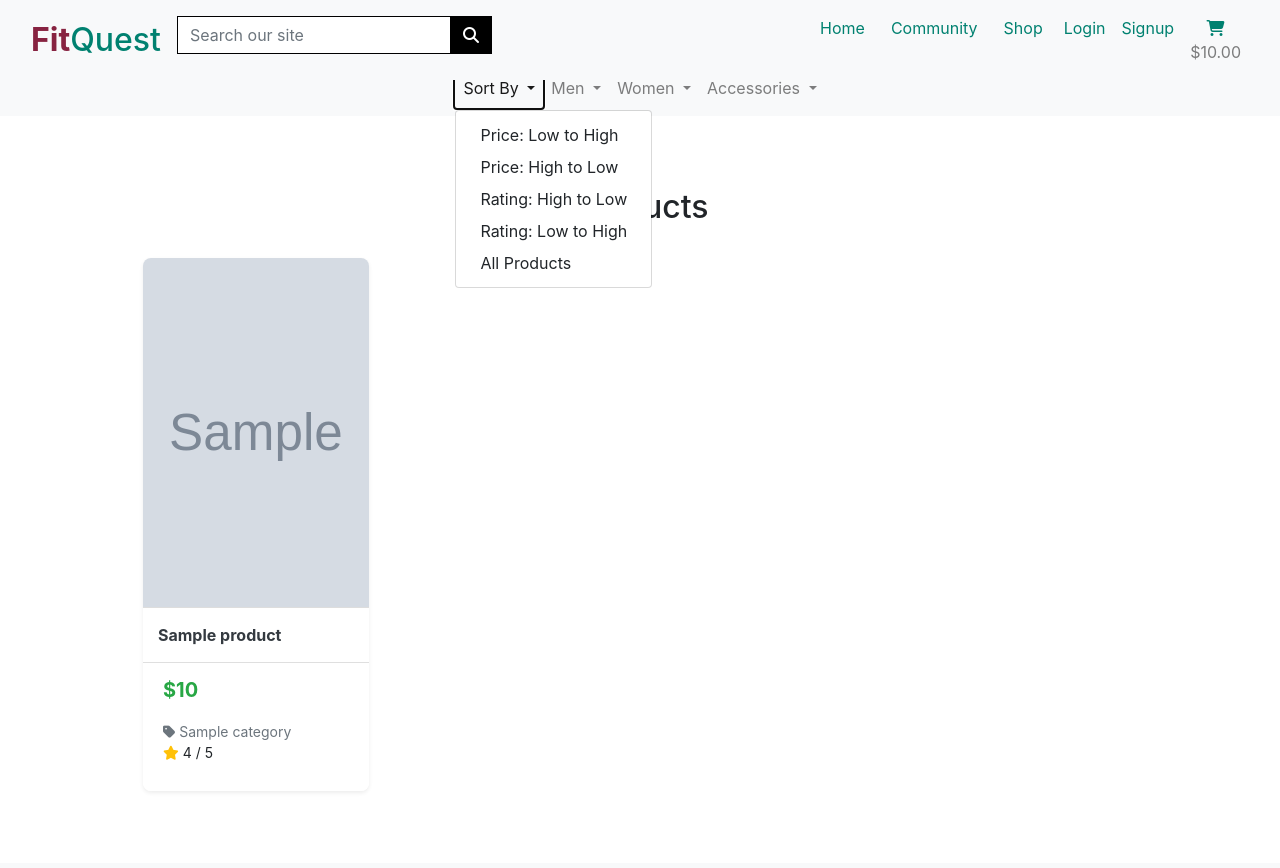
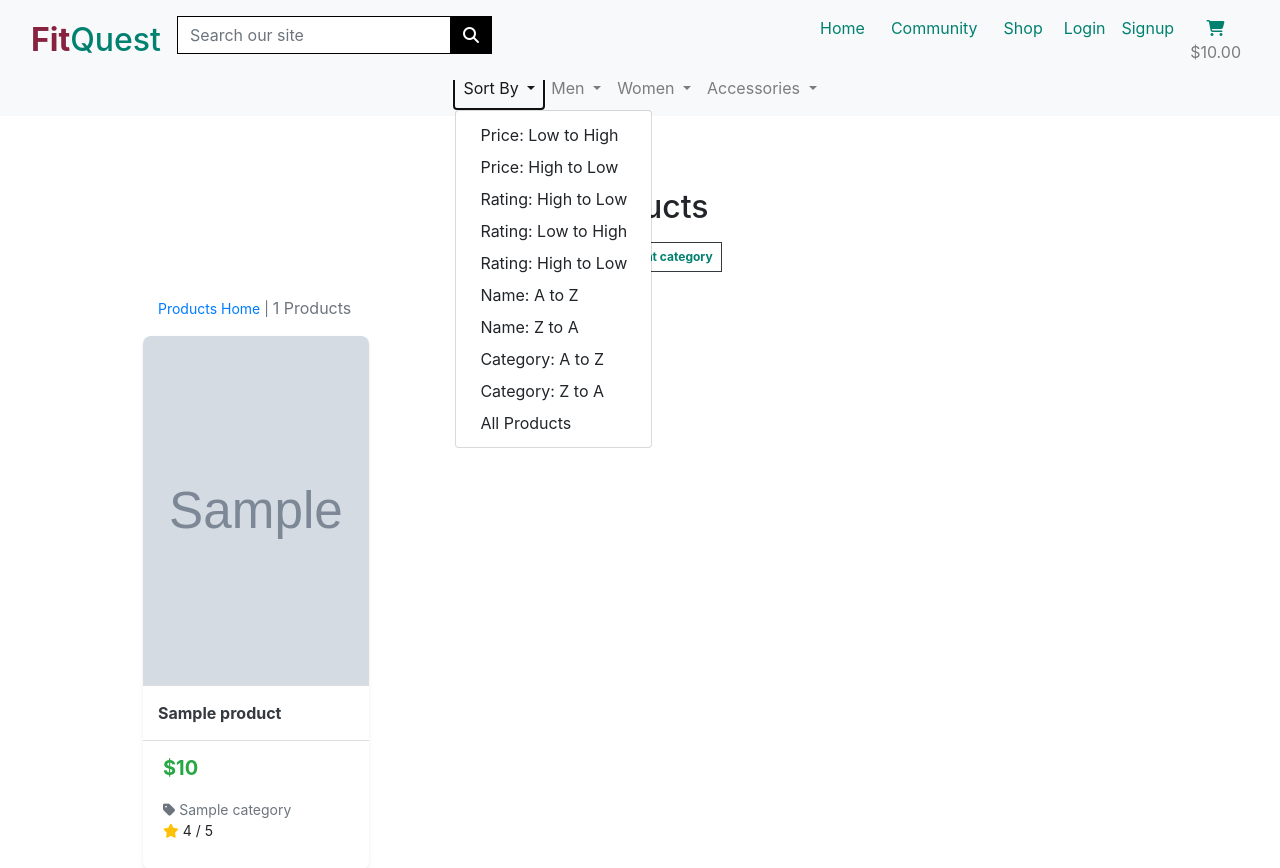
Before and after one commit to Dhruvesh48/FitQuest, a Django app: template shop/templates/shop/products_list.html in a window 1280 px wide, after a click on "Sort By". Shown: the top 868 px of the page. Before the commit the page ends 760 px from the top, so only its background shows below. Run offline with Django 5.2, Linux system fonts and the light colour scheme; the template is opened without the code that fills it: most values are stand-ins (such as "Sample title", 1, 10 or a date in 2020); grey boxes marked "Sample" are stand-in pictures; some libraries are stand-ins or nearby versions.

Commit message:
added category sorting and product count

```diff
--- a/shop/templates/shop/products_list.html
+++ b/shop/templates/shop/products_list.html
@@ -19,11 +19,16 @@
                         Sort By
                     </a>
                     <ul class="dropdown-menu" aria-labelledby="navbarDropdown1">
-                        <li><a class="dropdown-item" href="?sort=price_asc">Price: Low to High</a></li>
-                        <li><a class="dropdown-item" href="?sort=price_desc">Price: High to Low</a></li>
-                        <li><a class="dropdown-item" href="?sort=rating_desc">Rating: High to Low</a></li>
-                        <li><a class="dropdown-item" href="?sort=rating_asc">Rating: Low to High</a></li>
-                        <li><a class="dropdown-item" href="{% url 'product_list' %}">All Products</a></li>
+                        <li><a href="?sort=price_asc" class="dropdown-item" >Price: Low to High</a></li>
+                        <li><a href="?sort=price_desc" class="dropdown-item" >Price: High to Low</a></li>
+                        <li><a href="?sort=rating_desc" class="dropdown-item" >Rating: High to Low</a></li>
+                        <li><a href="?sort=rating_asc" class="dropdown-item" >Rating: Low to High</a></li>
+                        <li><a href="?sort=rating_desc" class="dropdown-item" >Rating: High to Low</a></li>
+                        <li><a href="?sort=name_asc" class="dropdown-item" >Name: A to Z</a></li>
+                        <li><a href="?sort=name_desc" class="dropdown-item" >Name: Z to A</a></li>
+                        <li><a href="?sort=category_asc" class="dropdown-item" >Category: A to Z</a></li>
+                        <li><a href="?sort=category_desc" class="dropdown-item" >Category: Z to A</a></li>
+                        <li><a href="{% url 'product_list' %}" class="dropdown-item" >All Products</a></li>
                     </ul>
                 </li>
 
@@ -78,7 +83,22 @@
     <div class="row mb-4">
         <div class="col">
             <h2 class="text-center">Products</h2>
+            <div class="d-flex justify-content-center flex-wrap">
+                {% for c in current_categories %}
+                    <a class="category-badge text-decoration-none" href="{% url 'product_list' %}?category={{ c.name }}">
+                        <span class="p-2 mt-2 badge badge-white text-green rounded-0 border border-dark">{{ c.friendly_name }}</span>
+                    </a>
+                {% endfor %}
+            </div>
         </div>
+    </div>
+    <div class="col-12 col-md-6">
+        <p class="text-muted mt-3 text-center text-md-left">
+            {% if search_term or current_categories or current_sorting != 'None_None' %}
+                <span class="small"><a href="{% url 'product_list' %}">Products Home</a> | </span>
+            {% endif %}
+            {{ products|length }} Products{% if search_term %} found for <strong>"{{ search_term }}"</strong>{% endif %}
+        </p>
     </div>
     <div class="row">
         {% for product in products %}
--- a/static/css/base.css
+++ b/static/css/base.css
@@ -79,6 +79,8 @@ body, html {
     background: #22092C !important;
 }
 
+
+
 .text-maroon {
     color: #872341 !important;
 }
@@ -104,6 +106,12 @@ body, html {
 	background: white;
 	z-index: -1;
 }
+
+a.category-badge > span.badge:hover {
+    background: #008170 !important;
+    color: #872341 !important;
+}
+
 
 
 /* Slightly larger container on xl screens */
```
Also changed, not shown: shop/views.py (+8 -0 lines).
